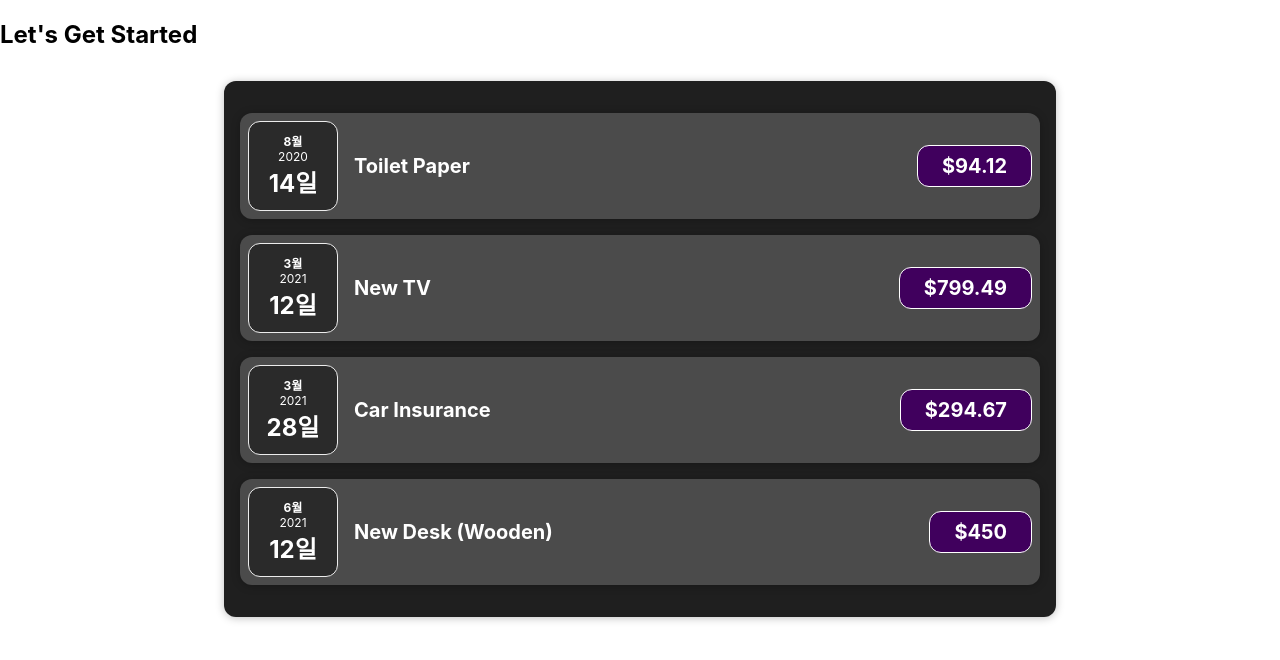
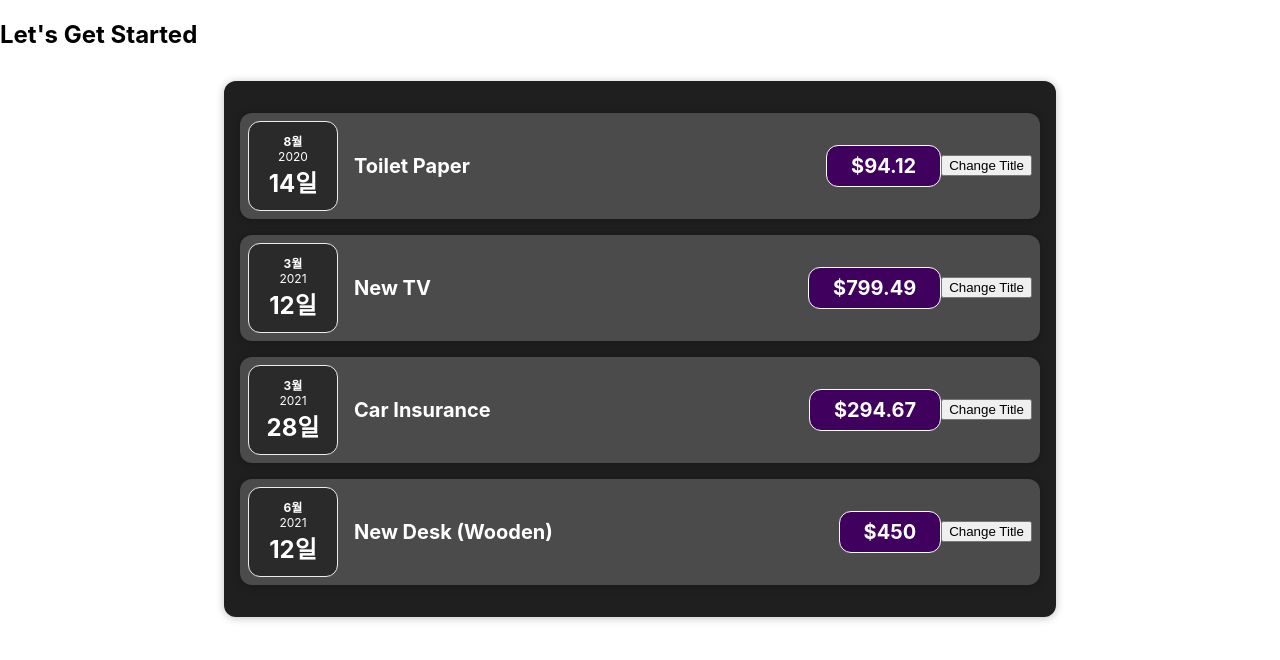
Before and after one commit to rowooncoding/practice-react, a React (Create React App) app: page / in a window 1280 px wide. Shown: the top 660 px of the page. Built offline with nearby package versions, Linux system fonts and the light colour scheme.

Commit message:
[학습] state 맛보기

```diff
--- a/src/components/Expenses/ExpenseItem.js
+++ b/src/components/Expenses/ExpenseItem.js
@@ -1,18 +1,26 @@
 // ExpenseItem.js
 
-import React from "react";
+import React, { useState } from "react";
 import Card from "../UI/Card";
 import ExpenseDate from "./ExpenseDate";
 import "./ExpenseItem.css";
 
 export default function ExpenseItem(props) {
+  const [title, setTitle] = useState(props.title);
+
+  const clickHandler = () => {
+    setTitle("Updated!");
+    console.log(title);
+  };
+
   return (
     <Card className="expense-item">
       <ExpenseDate date={props.date} />
       <div className="expense-item__description">
-        <h2>{props.title}</h2>
+        <h2>{title}</h2>
         <div className="expense-item__price">${props.amount}</div>
       </div>
+      <button onClick={clickHandler}>Change Title</button>
     </Card>
   );
 }
```
